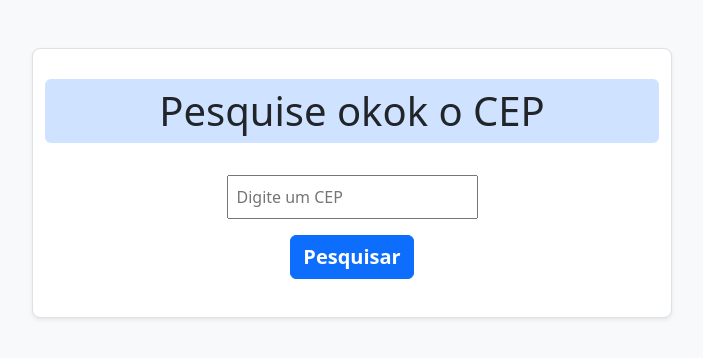
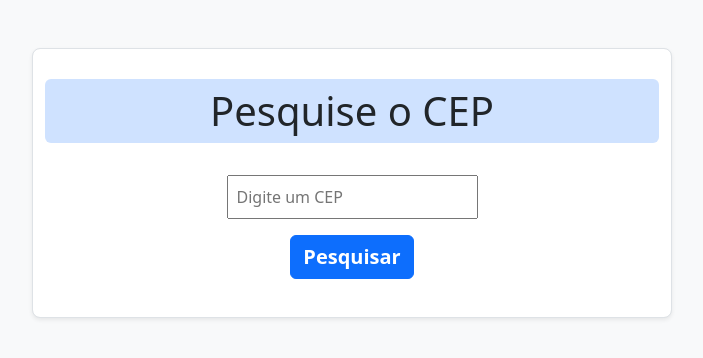
Before and after one commit to viniciusagvaz/busca-cep, a plain HTML site: page index.html in a window 1280 px wide. Shown: the whole page, without its empty margins (288-991 px from the left). Drawn offline with nearby package versions, Linux system fonts and the light colour scheme.

Commit message:
test reverse

```diff
--- a/index.html
+++ b/index.html
@@ -14,7 +14,7 @@
 	<body class="bg-body-tertiary">
 		<div
 			class="mt-5 d-flex flex-column align-items-center form-control rounded-3 shadow-sm w-50 container">
-			<h1 class="mt-4 bg-primary-subtle p-2 w-100 text-center rounded-2 text-dark">Pesquise okok o CEP</h1>
+			<h1 class="mt-4 bg-primary-subtle p-2 w-100 text-center rounded-2 text-dark">Pesquise o CEP</h1>
 			<input type="text" class="mt-4 mb-3 p-2 fs-6" placeholder="Digite um CEP" />
 			<button id="button" class="text-center btn btn-primary fs-5 fw-semibold">Pesquisar</button>
 			<h4 class="mt-2 p-2"></h4>
```
